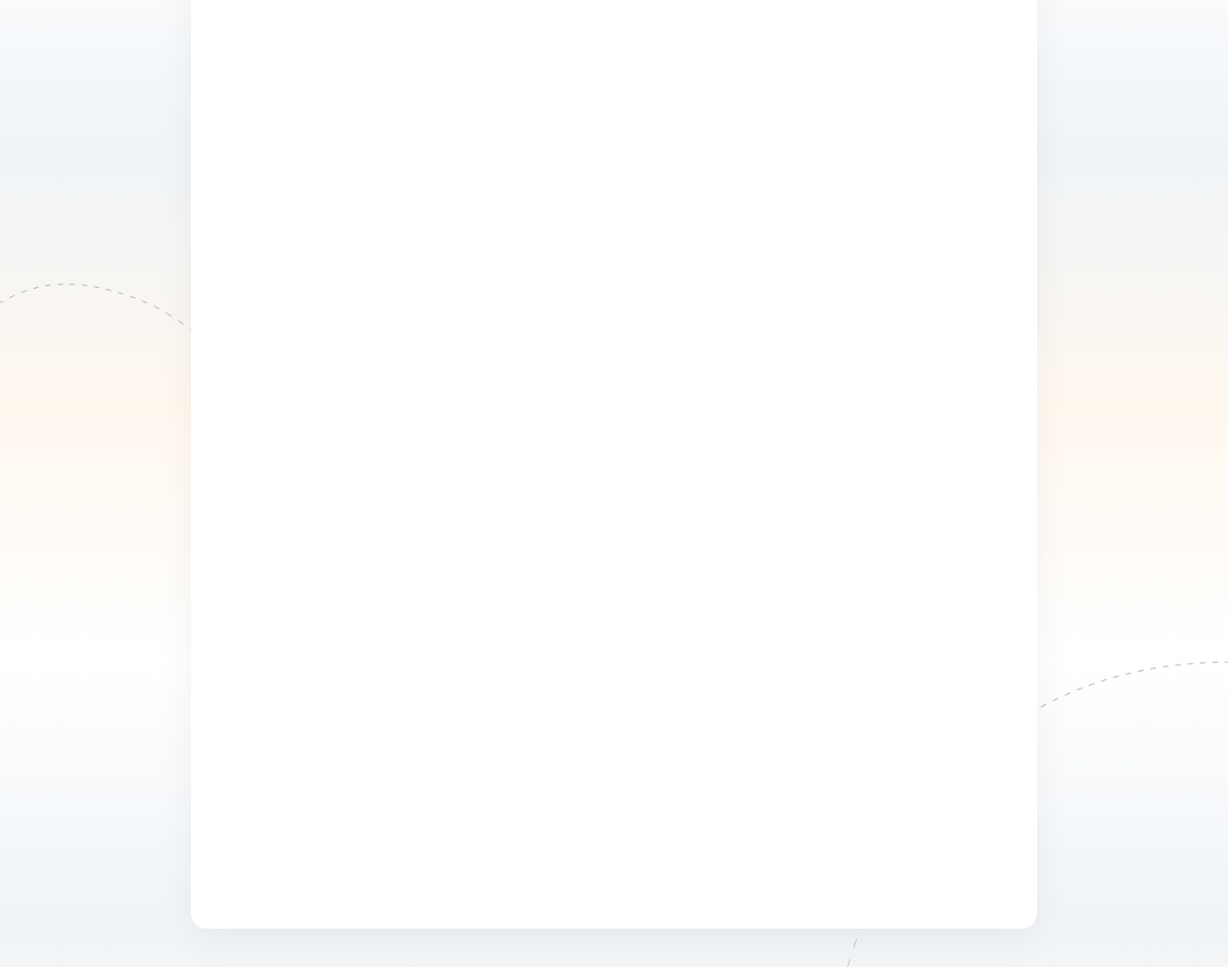
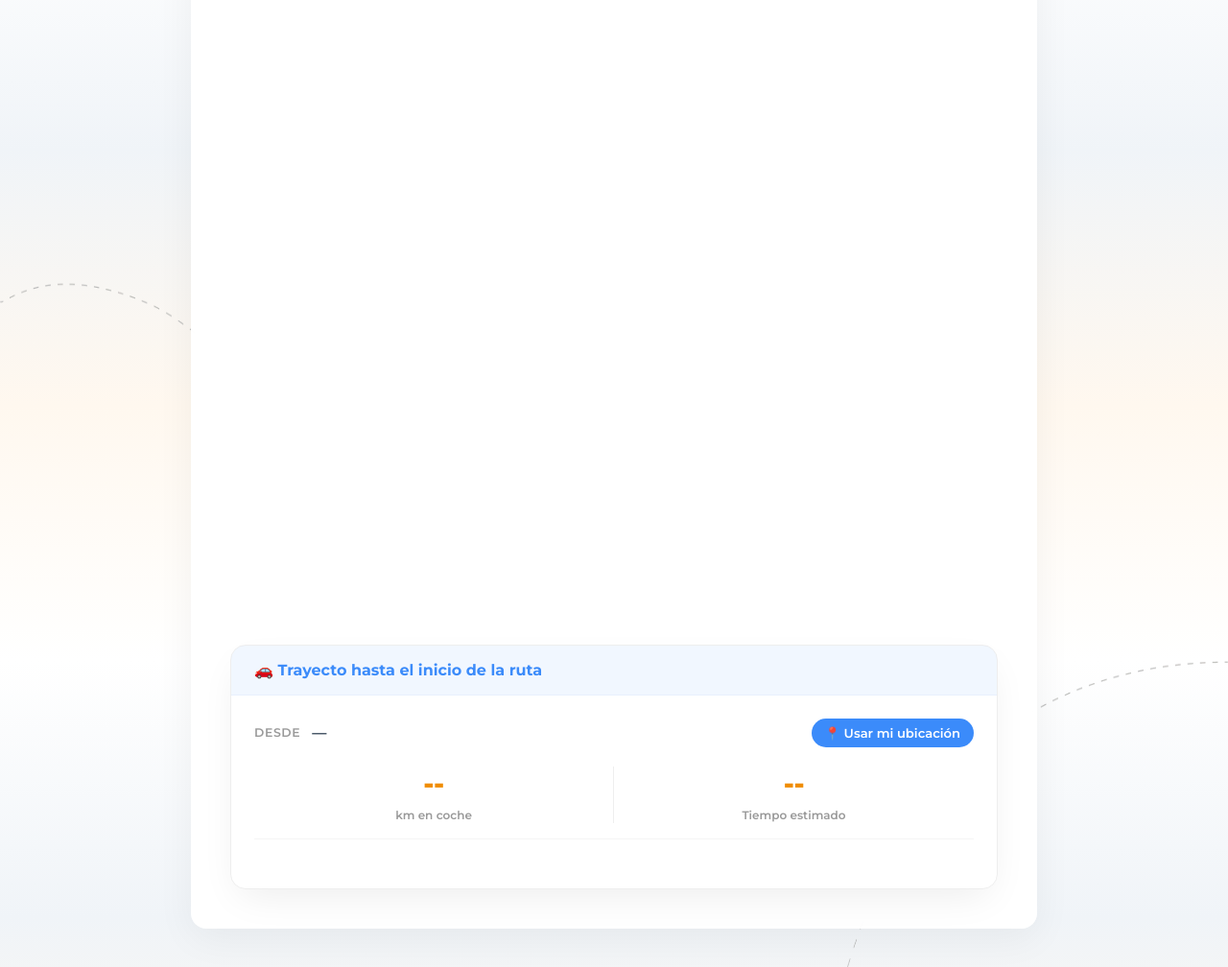
Before and after one commit to imsantigarcia/campobase, a website built with Parcel: page src/index.html in a window 1280 px wide. Shown: the part 1711-2719 px from the top of the page at 96% size. Built offline with nearby package versions, Linux system fonts and the light colour scheme; no server answers.

Commit message:
Versión 1.3

```diff
--- a/src/index.html
+++ b/src/index.html
@@ -242,7 +242,7 @@
 
         <!--Trayecto en coche-->
 
-        <div id="ccsDrivingCard" class="ccs-results ccs-driving">
+        <div id="ccsDrivingCard" class="ccs-results ccs-driving ccs-results--visible">
             <div class="ccs-driving__header">
                 🚗 Trayecto hasta el inicio de la ruta
             </div>
```
